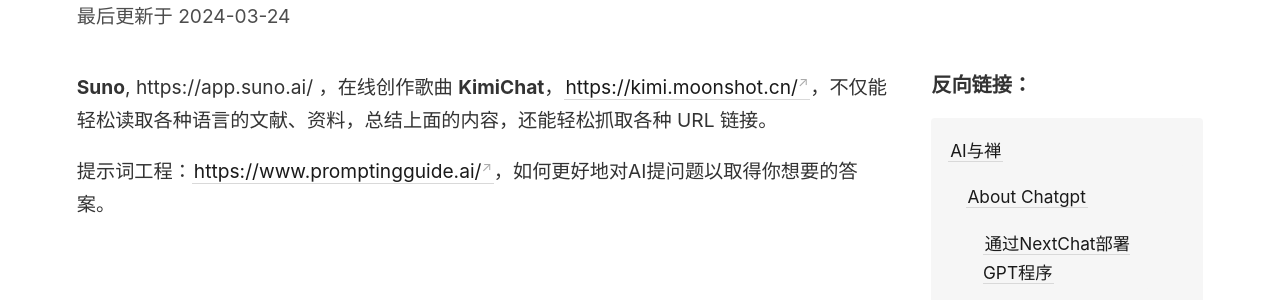
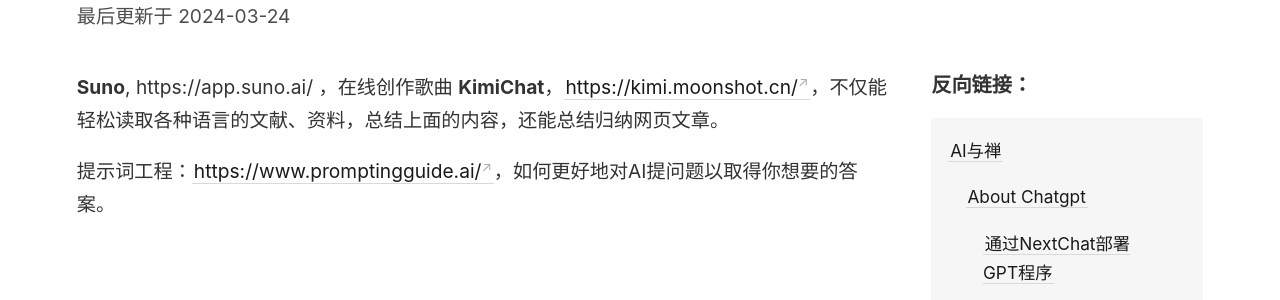
Before and after one commit to bertrandxu/zen, a Jekyll site: the page built from _notes/03 专题 Projects/Chatgpt/AI+.md, in a window 1280 px wide. Shown: the part 205-505 px from the top of the page. Built offline with Jekyll 4.4.1, drawn with Linux system fonts in a browser that asks for light colours.

Commit message:
Update AI+.md

```diff
--- a/_notes/03 专题 Projects/Chatgpt/AI+.md
+++ b/_notes/03 专题 Projects/Chatgpt/AI+.md
@@ -6,7 +6,7 @@ tags:
 ---
 
 **Suno**,  https://app.suno.ai/ ，在线创作歌曲
-**KimiChat**，[https://kimi.moonshot.cn/](https://kimi.moonshot.cn)，不仅能轻松读取各种语言的文献、资料，总结上面的内容，还能轻松抓取各种 URL 链接。
+**KimiChat**，[https://kimi.moonshot.cn/](https://kimi.moonshot.cn)，不仅能轻松读取各种语言的文献、资料，总结上面的内容，还能总结归纳网页文章。
 
 
 提示词工程：[https://www.promptingguide.ai/](https://www.promptingguide.ai/)，如何更好地对AI提问题以取得你想要的答案。
```
